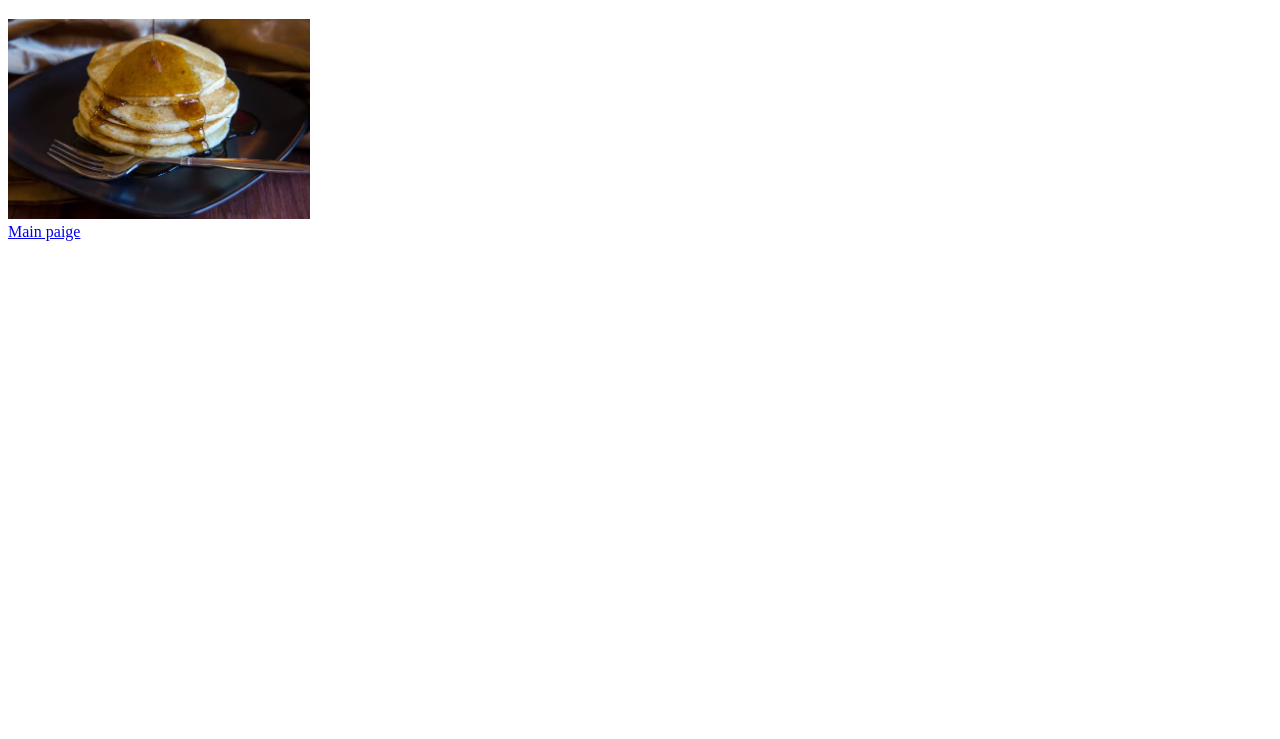
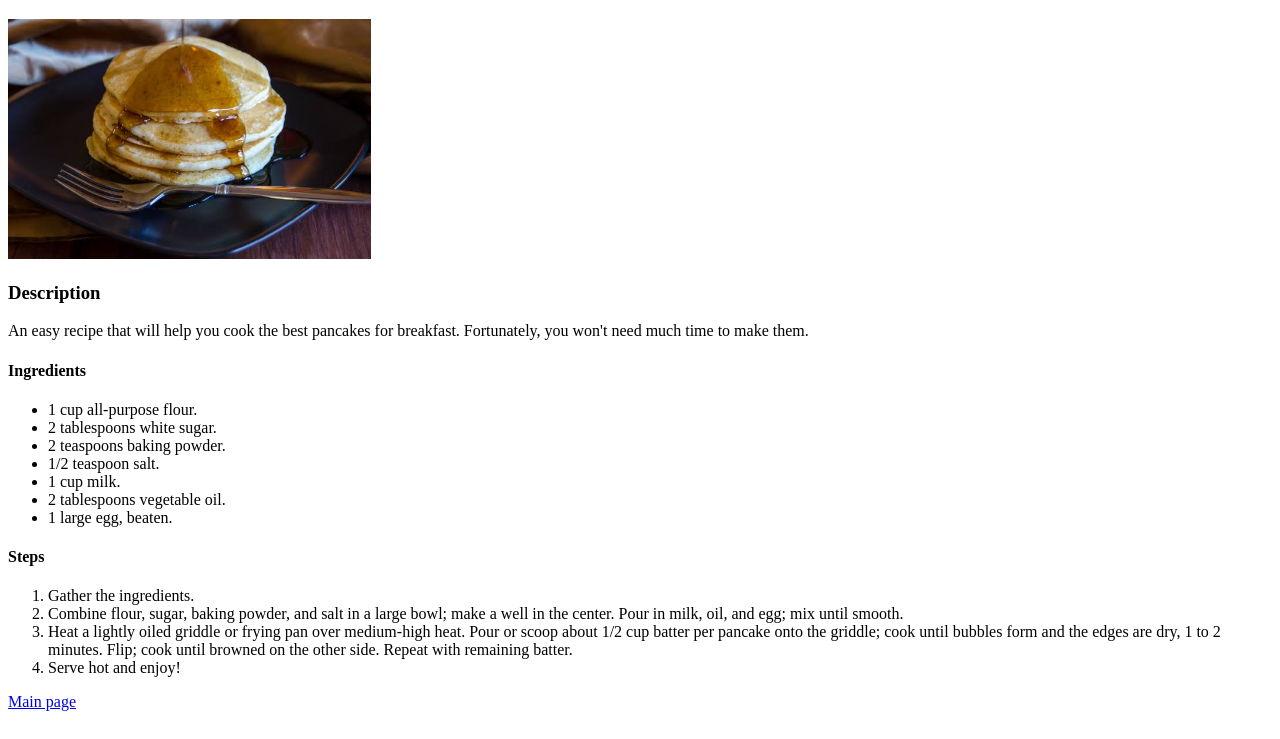
Before and after one commit to juanrodriguezsoftw-hub/odin-recipes, a plain HTML site: page recipes/pancakes.html in a window 1280 px wide. Shown: the part 61-800 px from the top of the page. Drawn offline with Linux system fonts and the light colour scheme.

Commit message:
Add different types of elements
I added steps and ingredients for each recipe page by using headings, lists. Also, I added some images and relative links to the main page

```diff
--- a/recipes/pancakes.html
+++ b/recipes/pancakes.html
@@ -7,11 +7,30 @@
 <body>
     <h1>Pancakes recipe</h1>
 
-    <img src="../images/pancake.jpg" height="200">
-    <br>
-    <a href="../index.html">Main paige</a>
+    <img src="../images/pancake.jpg" height="240">
+
+    <h3>Description</h3>
+    <p>An easy recipe that will help you cook the best pancakes for breakfast. Fortunately, you won't need much time to make them.</p>
+    <h4>Ingredients</h4>
+    <ul>
+        <li>1 cup all-purpose flour.</li>
+        <li>2 tablespoons white sugar.</li>
+        <li>2 teaspoons baking powder.</li>
+        <li>1/2 teaspoon salt.</li>
+        <li>1 cup milk.</li>
+        <li>2 tablespoons vegetable oil.</li>
+        <li>1 large egg, beaten.</li>
+    </ul>
+    <h4>Steps</h4>
+    <ol>
+        <li>Gather the ingredients.</li>
+        <li>Combine flour, sugar, baking powder, and salt in a large bowl; make a well in the center. Pour in milk, oil, and egg; mix until smooth.</li>
+        <li>Heat a lightly oiled griddle or frying pan over medium-high heat. Pour or scoop about 1/2 cup batter per pancake onto the griddle; cook until bubbles form and the edges are dry, 1 to 2 minutes. Flip; cook until browned on the other side. Repeat with remaining batter.</li>
+        <li>Serve hot and enjoy!</li>
+    </ol>
 
 
+    <a href="../index.html">Main page</a>
 
 </body>
 </html>
```
Also changed, not shown: recipes/iced_coffee.html (added, +34 -0 lines), recipes/sour_cream_cheesecake.html (added, +39 -0 lines).
